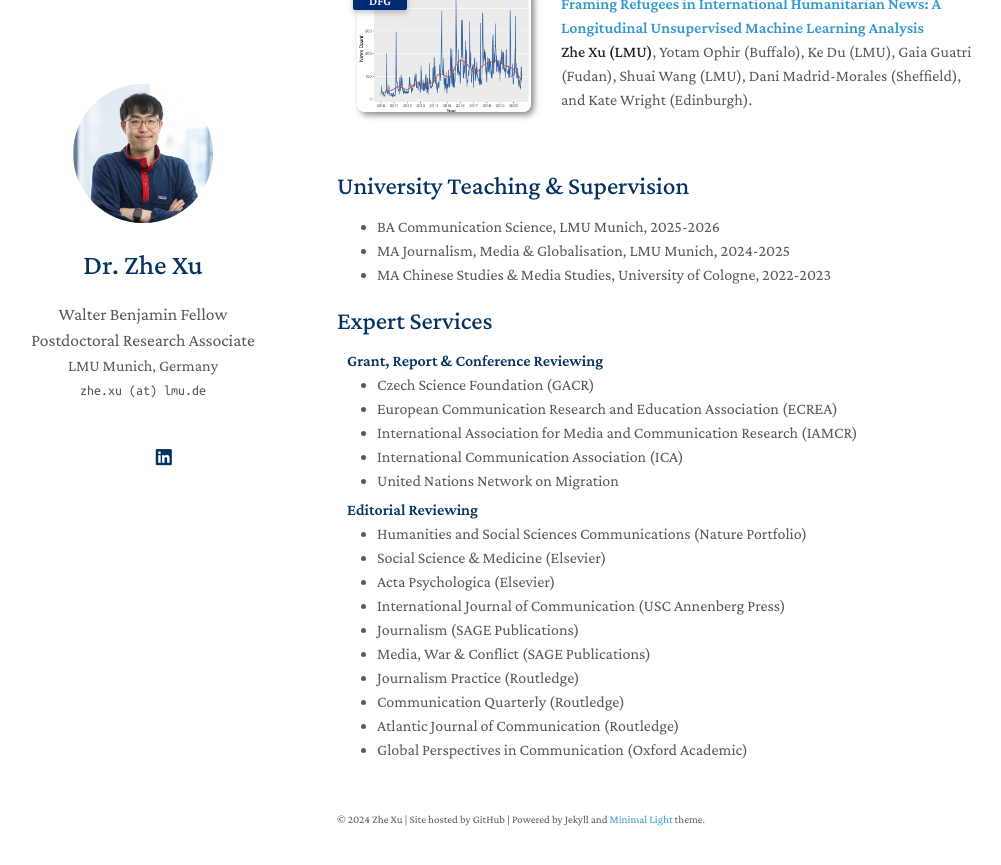
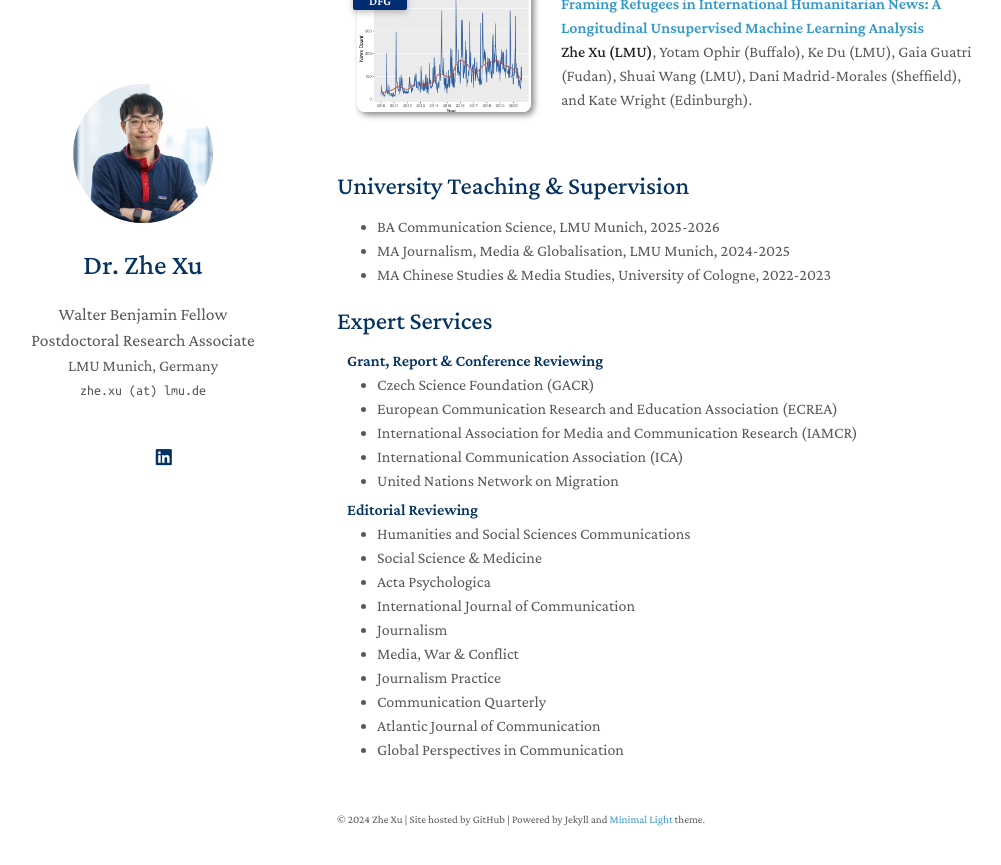
Before and after one commit to zhexuphd/home, a Jekyll site: the page built from index.md, in a window 1280 px wide and 900 px high, scrolled down 1354 px. Shown: the top 865 px of the window, without its empty margins (133-1134 px from the left). Built offline with Jekyll 4.4.1, drawn with Linux system fonts in a browser that asks for light colours; a style sheet for code colours, icons or effects is not loaded; our own code applies the rules of GitHub Pages for plain Markdown files.

Commit message:
Update services.md

```diff
--- a/_includes/services.md
+++ b/_includes/services.md
@@ -13,14 +13,14 @@
 <h4 style="margin:0 10px 0;">Editorial Reviewing</h4>
 
 <ul style="margin:0 0 20px;">
-  <li><a href="https://www.nature.com/palcomms/"><autocolor>Humanities and Social Sciences Communications (Nature Portfolio)</autocolor></a></li>
-  <li><a href="https://www.sciencedirect.com/journal/social-science-and-medicine"><autocolor>Social Science & Medicine (Elsevier)</autocolor></a></li>
-  <li><a href="https://www.sciencedirect.com/journal/acta-psychologica"><autocolor>Acta Psychologica (Elsevier)</autocolor></a></li>
-  <li><a href="https://ijoc.org/index.php/ijoc"><autocolor>International Journal of Communication (USC Annenberg Press)</autocolor></a></li>
-    <li><a href="https://journals.sagepub.com/home/jou"><autocolor>Journalism (SAGE Publications)</autocolor></a></li>
-    <li><a href="https://journals.sagepub.com/home/mwc"><autocolor>Media, War & Conflict (SAGE Publications)</autocolor></a></li>
-  <li><a href="https://www.tandfonline.com/journals/rjop20"><autocolor>Journalism Practice (Routledge)</autocolor></a></li>
-  <li><a href="https://www.tandfonline.com/journals/rcqu20"><autocolor>Communication Quarterly (Routledge)</autocolor></a></li>
-    <li><a href="https://www.tandfonline.com/journals/hajc20"><autocolor>Atlantic Journal of Communication (Routledge)</autocolor></a></li>
-      <li><a href="https://academic.oup.com/gpc"><autocolor>Global Perspectives in Communication (Oxford Academic)</autocolor></a></li>
+  <li><a href="https://www.nature.com/palcomms/"><autocolor>Humanities and Social Sciences Communications</autocolor></a></li>
+  <li><a href="https://www.sciencedirect.com/journal/social-science-and-medicine"><autocolor>Social Science & Medicine</autocolor></a></li>
+  <li><a href="https://www.sciencedirect.com/journal/acta-psychologica"><autocolor>Acta Psychologica</autocolor></a></li>
+  <li><a href="https://ijoc.org/index.php/ijoc"><autocolor>International Journal of Communication</autocolor></a></li>
+    <li><a href="https://journals.sagepub.com/home/jou"><autocolor>Journalism</autocolor></a></li>
+    <li><a href="https://journals.sagepub.com/home/mwc"><autocolor>Media, War & Conflict</autocolor></a></li>
+  <li><a href="https://www.tandfonline.com/journals/rjop20"><autocolor>Journalism Practice</autocolor></a></li>
+  <li><a href="https://www.tandfonline.com/journals/rcqu20"><autocolor>Communication Quarterly</autocolor></a></li>
+    <li><a href="https://www.tandfonline.com/journals/hajc20"><autocolor>Atlantic Journal of Communication</autocolor></a></li>
+      <li><a href="https://academic.oup.com/gpc"><autocolor>Global Perspectives in Communication</autocolor></a></li>
 </ul>
```
